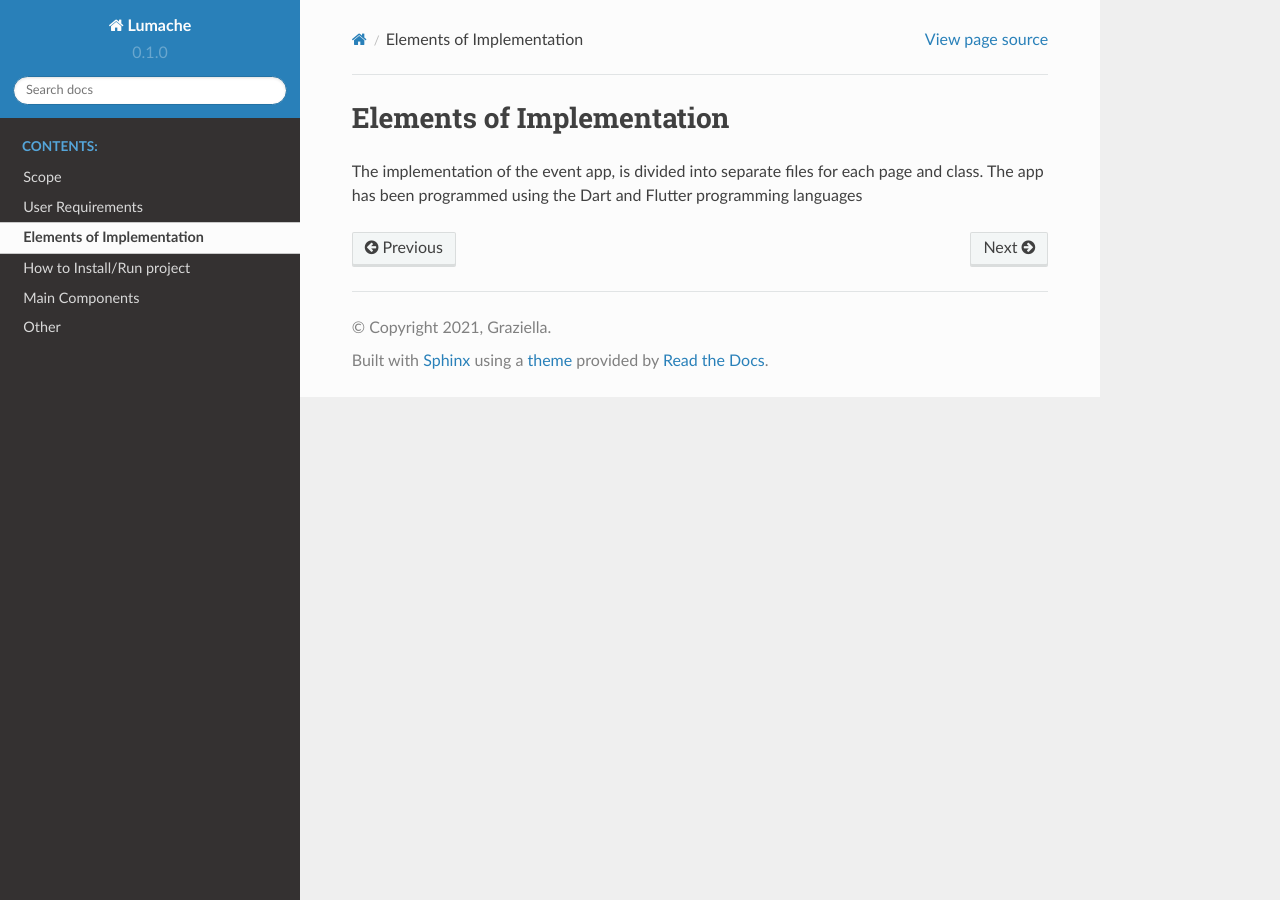
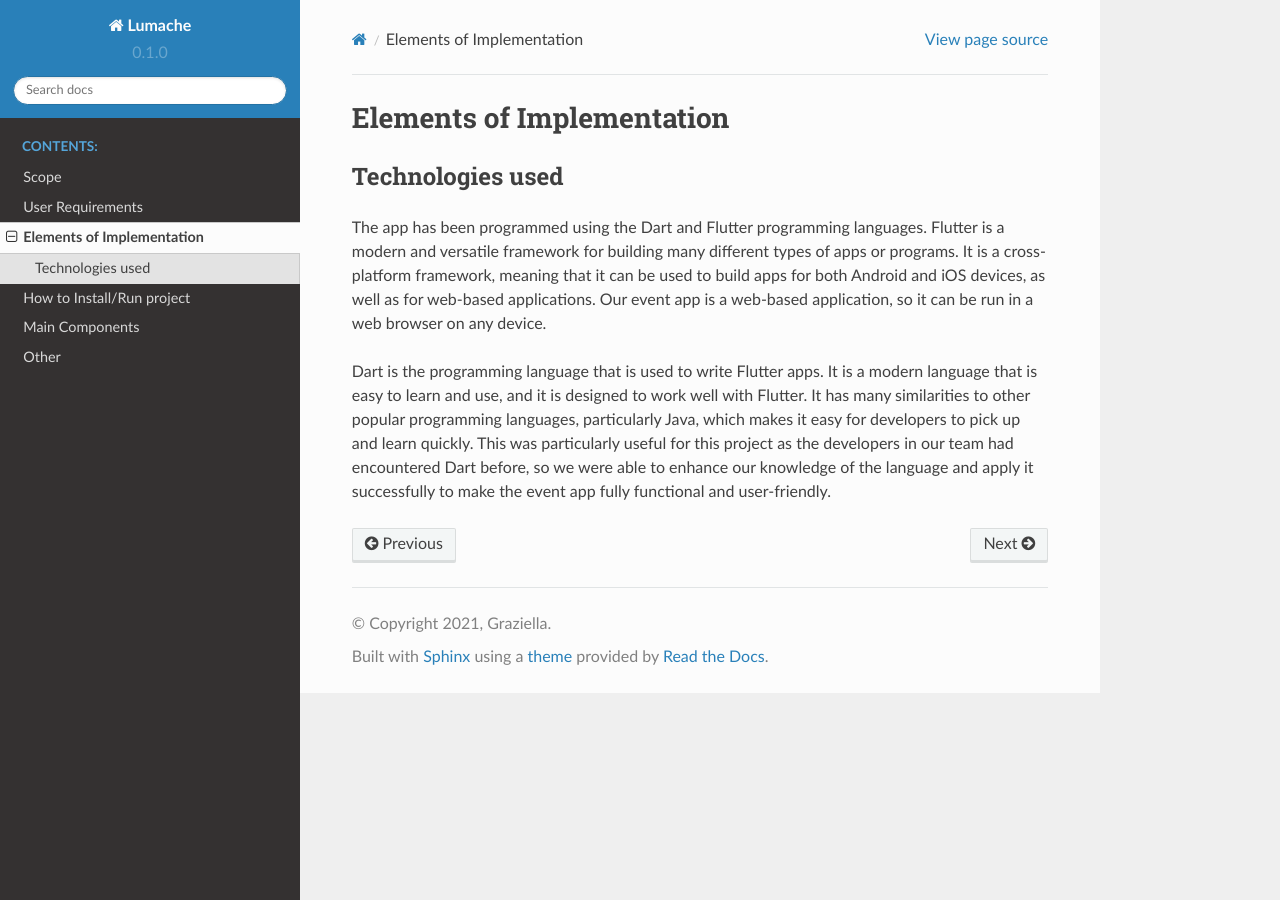
Before and after one commit to tommclark/setap-documentation, a Sphinx documentation site: the page built from docs/source/implementation.rst, in a window 1280 px wide. Built offline with Sphinx 7.4.7 and the Read the Docs theme 2.0.0, drawn with Linux system fonts in a browser that asks for light colours.

Commit message:
technologies used

```diff
--- a/docs/source/implementation.rst
+++ b/docs/source/implementation.rst
@@ -1,4 +1,8 @@
 Elements of Implementation
 ==================
 
-The implementation of the event app, is divided into separate files for each page and class. The app has been programmed using the Dart and Flutter programming languages
+Technologies used
+-----------------
+The app has been programmed using the Dart and Flutter programming languages. Flutter is a modern and versatile framework for building many different types of apps or programs. It is a cross-platform framework, meaning that it can be used to build apps for both Android and iOS devices, as well as for web-based applications. Our event app is a web-based application, so it can be run in a web browser on any device.
+
+Dart is the programming language that is used to write Flutter apps. It is a modern language that is easy to learn and use, and it is designed to work well with Flutter. It has many similarities to other popular programming languages, particularly Java, which makes it easy for developers to pick up and learn quickly. This was particularly useful for this project as the developers in our team had encountered Dart before, so we were able to enhance our knowledge of the language and apply it successfully to make the event app fully functional and user-friendly.
```
